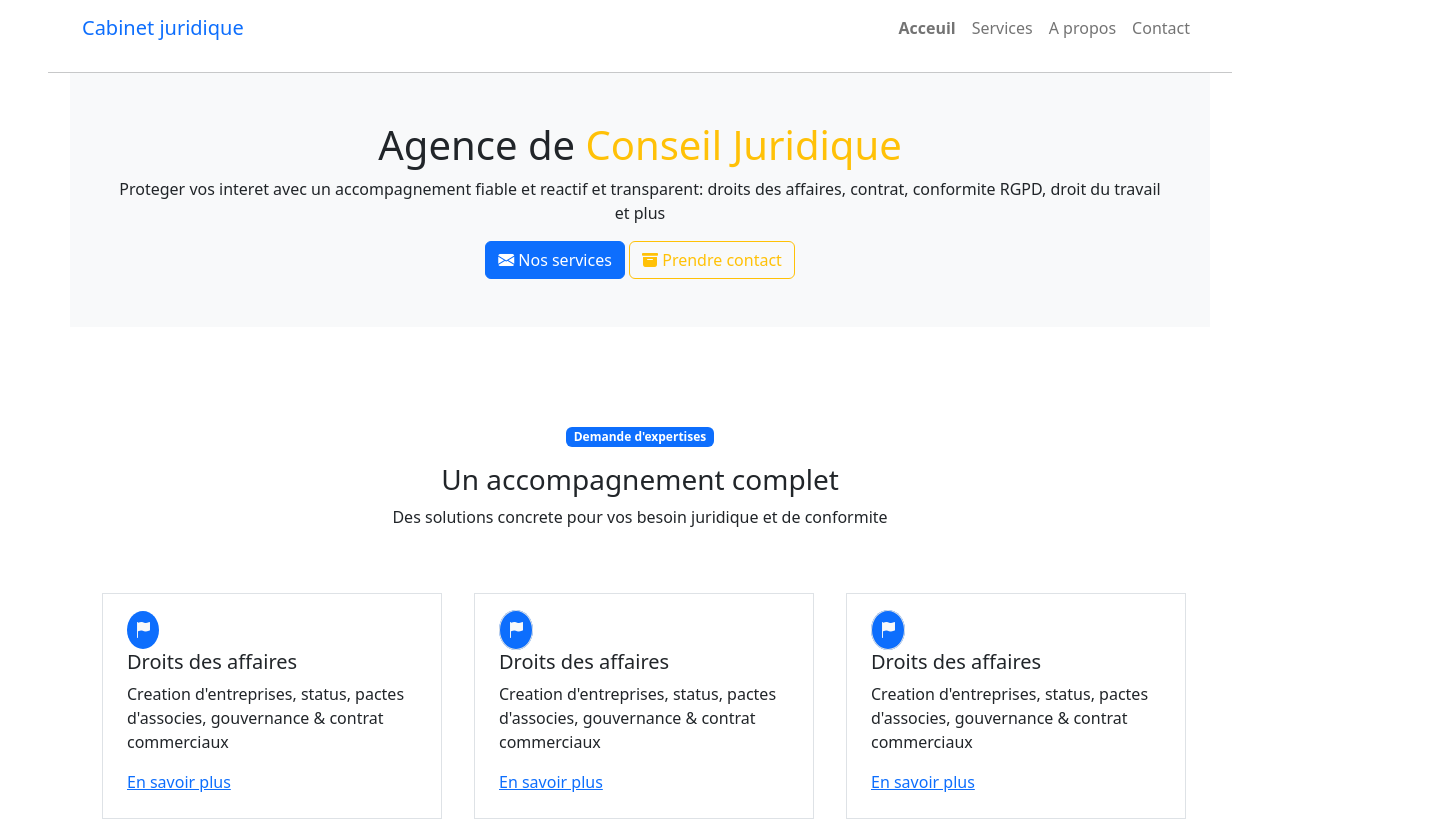
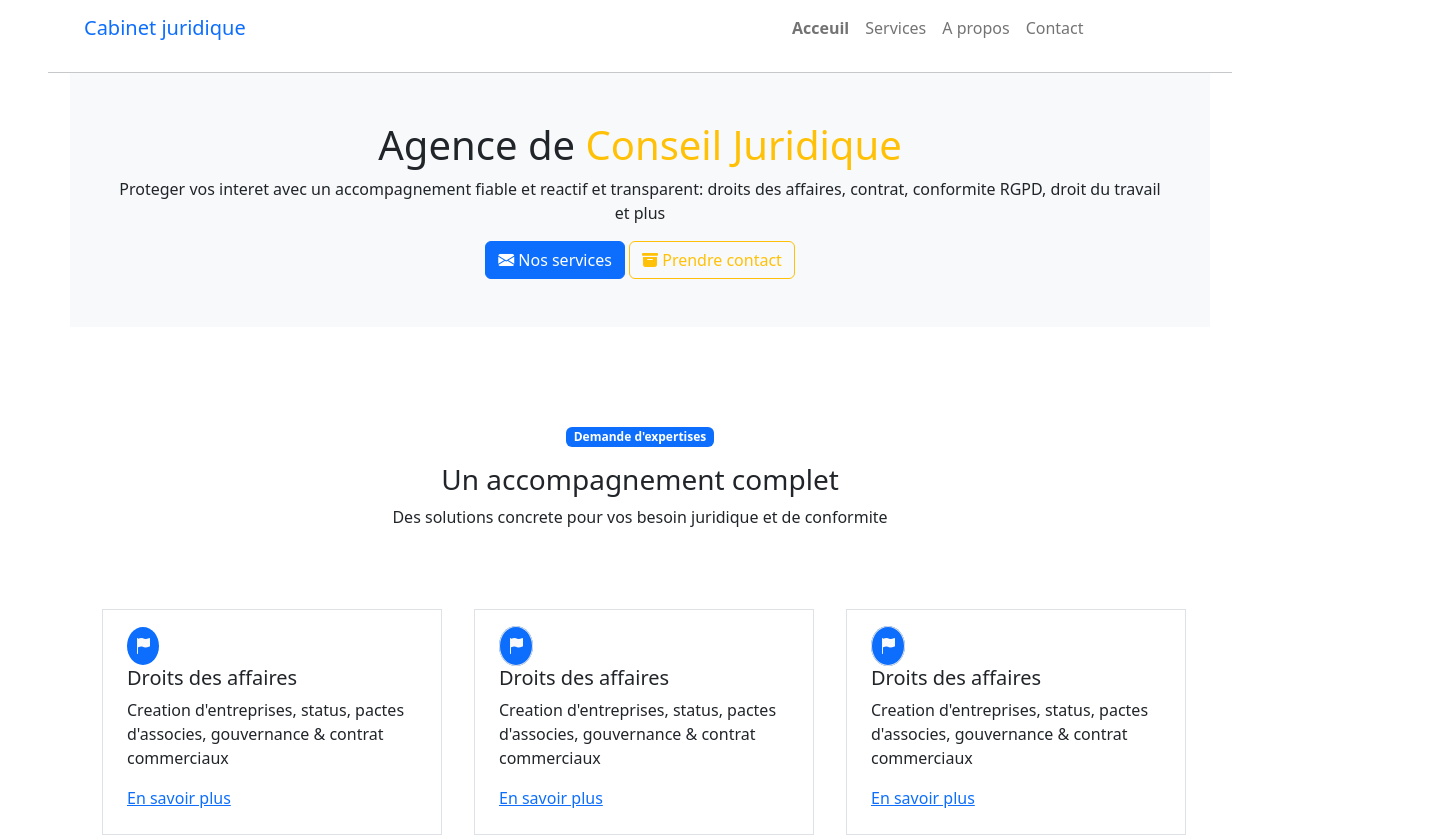
Before and after one commit to AYANMILLE/TP14, a plain HTML site: page index.html in a window 1280 px wide. Shown: the top 840 px of the page, 1436 px wide, since content can reach past the window. Drawn offline with nearby package versions, Linux system fonts and the light colour scheme.

Commit message:
version2

```diff
--- a/index.html
+++ b/index.html
@@ -11,11 +11,14 @@
     />
   </head>
   <body>
-    <div class="bg-body container">
-      <header class="navbar navbar-expand-md">
+    <div class="bg-body">
+      <div class="row">
+        <header class="navbar navbar-expand-md container ms-5">
+          <div class="col-12 col-sm-6 ms-5">
             <a href="" class="navbar-brand text-primary">Cabinet juridique</a>
+          </div>
 
-        <div class="ms-auto">
+          <div class="col-12 col-sm-6 ms-5">
             <ul class="navbar-nav">
               <li class="nav-item">
                 <a href="./index.html" class="nav-link"
@@ -34,6 +37,7 @@
             </ul>
           </div>
         </header>
+      </div>
     </div>
     <hr class="mt-3 mb-0 ms-5 me-5" />
 
@@ -61,7 +65,7 @@
 
       <div class="container">
         <div class="row">
-          <div class="col-12 col-sm-6 col-md-4">
+          <div class="col-12 col-sm-6 col-md-4 mt-3">
             <div class="border p-4 ms-2">
               <i
                 class="bi bi-flag-fill p-2 bg-primary rounded-circle text-light"
@@ -74,7 +78,7 @@
               <a href="">En savoir plus</a>
             </div>
           </div>
-          <div class="col-12 col-sm-6 col-md-4">
+          <div class="col-12 col-sm-6 col-md-4 mt-3">
             <div class="ms-2 p-4 bg-body border">
               <i
                 class="bi bi-flag-fill border p-2 bg-primary rounded-circle text-light"
@@ -88,7 +92,7 @@
             </div>
           </div>
 
-          <div class="col-12 col-sm-6 col-md-4">
+          <div class="col-12 col-sm-6 col-md-4 mt-3">
             <div class="border p-4 ms-2">
               <i
                 class="bi bi-flag-fill border p-2 bg-primary rounded-circle text-light"
```
Also changed, not shown: contact.html (+9 -5 lines), propos.html (+10 -6 lines), service.html (+8 -4 lines). Lines whose indentation alone changed are shown as unchanged.
